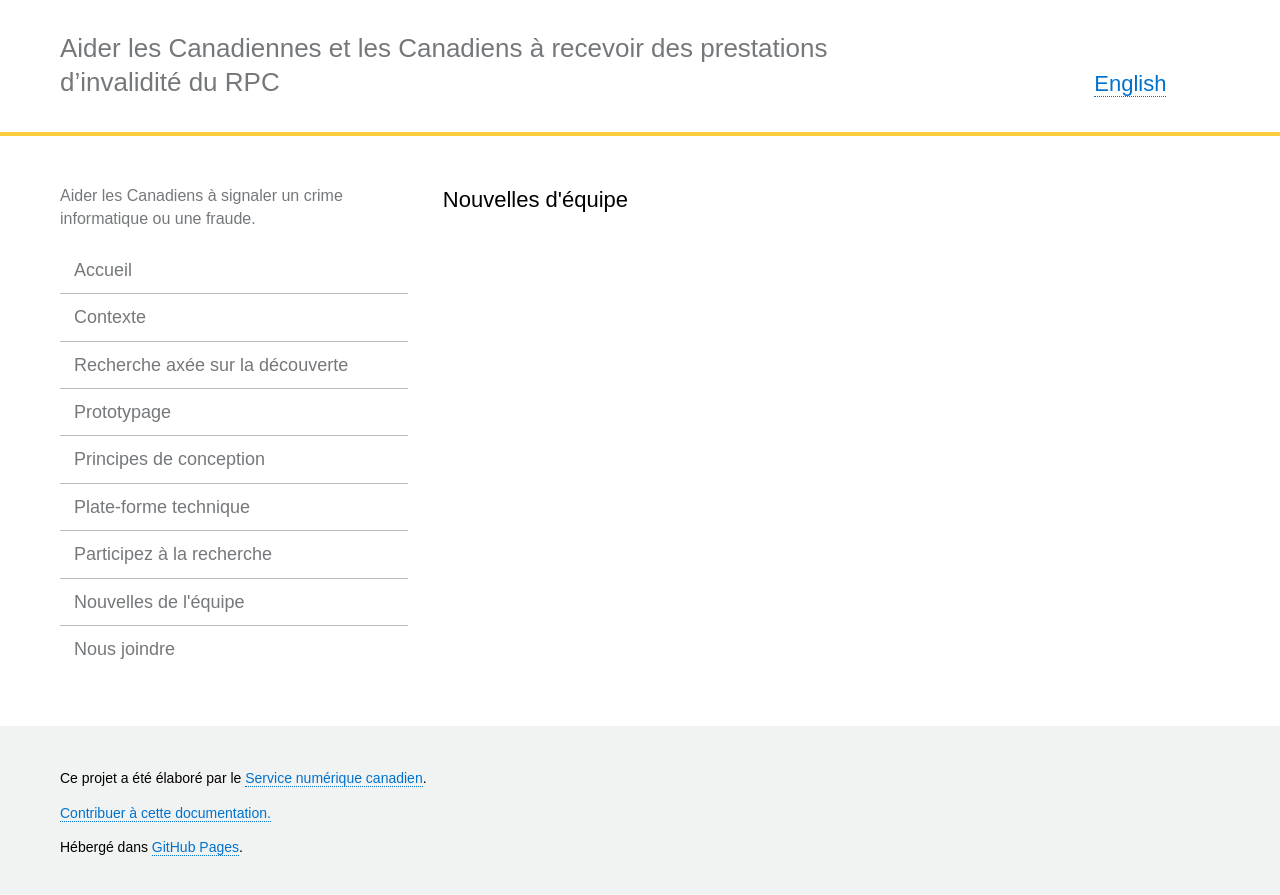
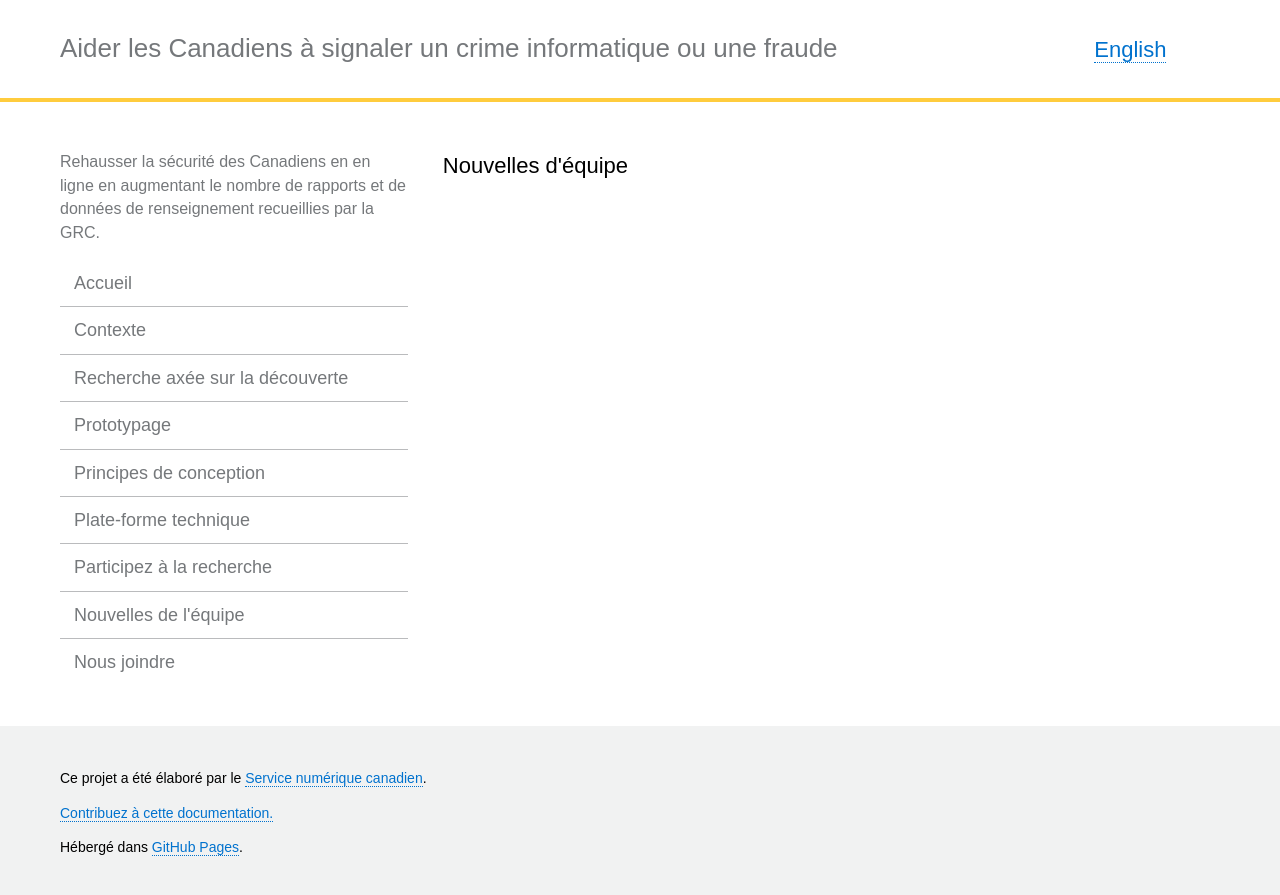
Before and after one commit to cds-snc/rcmp-report-a-cybercrime-alpha-documentation, a Jekyll site: the page built from _pages/fr/nouvelles-de-lequipe.md, in a window 1280 px wide. Shown: the top 895 px of the page. Built offline with Jekyll 4.4.1, drawn with Linux system fonts in a browser that asks for light colours.

Commit message:
Update translations.yml

```diff
--- a/_data/translations.yml
+++ b/_data/translations.yml
@@ -1,5 +1,5 @@
 en:
-  homepage-tag-line: "Make Canadians safer online and offline by increasing the number of reports and data intel gathered by RCMP."
+  homepage-tag-line: "Make Canadians safer online by increasing the number of reports and data intel gathered by RCMP."
   cds-snc: "Canadian Digital Service"
   cds-snc-url: "https://digital.canada.ca"
   hosting: "Hosted on"
@@ -10,13 +10,13 @@ en:
   homepage-slug: "/home/"
   site-name: "Help Canadians report a cybercrime or fraud"
 fr:
-  homepage-tag-line: "Aider les Canadiens à signaler un crime informatique ou une fraude."
+  homepage-tag-line: "Rehausser la sécurité des Canadiens en en ligne en augmentant le nombre de rapports et de données de renseignement recueillies par la GRC."
   cds-snc: "Service numérique canadien"
   cds-snc-url: "https://numerique.canada.ca"
   hosting: "Hébergé dans"
   built-by: "Ce projet a été élaboré par le"
-  contribute: "Contribuer à cette documentation"
+  contribute: "Contribuez à cette documentation"
   repo: "Référentiel"
   language: "English"
   homepage-slug: "/accueil/"
-  site-name: "Aider les Canadiennes et les Canadiens à recevoir des prestations d’invalidité du RPC"
+  site-name: "Aider les Canadiens à signaler un crime informatique ou une fraude"
```
